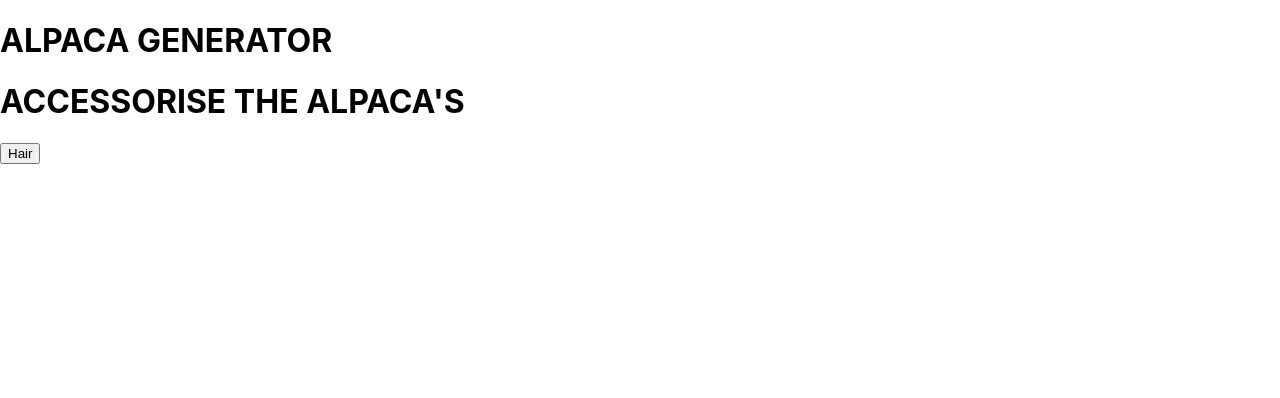
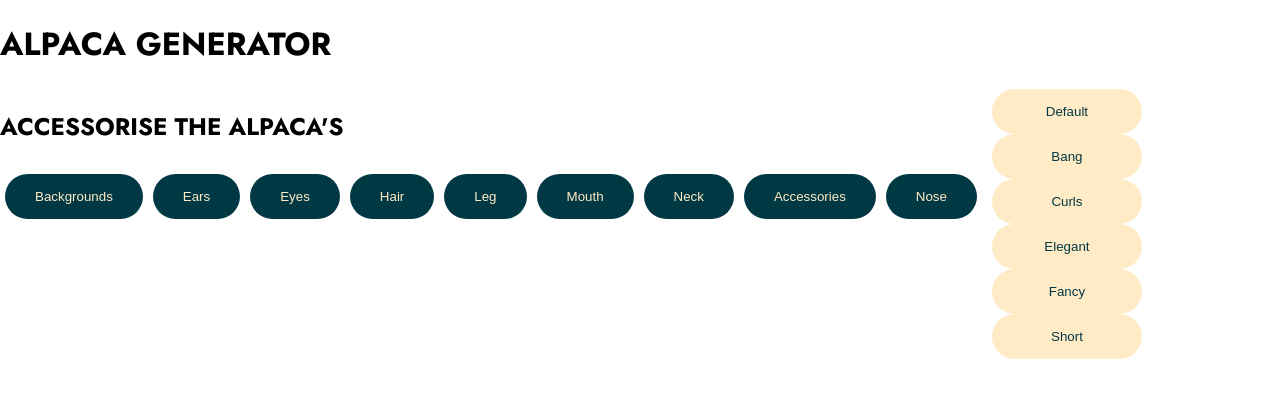
Before and after one commit to victorcodess/alpaca-image-generator, a React (Create React App) app: page / in a window 1280 px wide. Both pictures are taken after a click on the button "Hair". Shown: the top 398 px of the page. Built offline with nearby package versions, Linux system fonts and the light colour scheme.

Commit message:
created state for features

```diff
--- a/src/Components/Buttons.js
+++ b/src/Components/Buttons.js
@@ -1,14 +1,35 @@
-import React from "react";
+import React, { useState } from "react";
+import alpacaDatabase from "../alpacaData";
 
 const Buttons = (props) => {
-    return (
-        <div className="buttons">
-            <h1 className="header">ACCESSORISE THE ALPACA'S</h1>
-            <div className="buttons">
-                <button>Hair</button>
-            </div>
-        </div>
-    )
-}
+  const [feature, setFeature] = useState({});
 
-export default Buttons
+  const handleSetDir = (feature) => {
+    setFeature(() => feature);
+  };
+
+  return (
+    <div className="buttons">
+      <div className="feature-buttons">
+        <h2 className="header">ACCESSORISE THE ALPACA'S</h2>
+        {alpacaDatabase.map((feature, index) => (
+          <button className="feature" onClick={() => handleSetDir(feature)}>
+            {feature.label}
+          </button>
+        ))}
+      </div>
+
+      <div className="style-buttons">
+        {Object.keys(feature).length
+          ? feature.items.map((item, index) => (
+              <div key={index} className="style-grid">
+                <button className="style">{item.label}</button>
+              </div>
+            ))
+          : null}
+      </div>
+    </div>
+  );
+};
+
+export default Buttons;
--- a/src/index.css
+++ b/src/index.css
@@ -1,14 +1,14 @@
+@import url("https://fonts.googleapis.com/css2?family=Jost:wght@400;500;700&display=swap");
+
 body {
   margin: 0;
-  font-family: -apple-system, BlinkMacSystemFont, 'Segoe UI', 'Roboto', 'Oxygen',
-    'Ubuntu', 'Cantarell', 'Fira Sans', 'Droid Sans', 'Helvetica Neue',
-    sans-serif;
+  font-family: "Jost", sans-serif;
   -webkit-font-smoothing: antialiased;
   -moz-osx-font-smoothing: grayscale;
 }
 
 code {
-  font-family: source-code-pro, Menlo, Monaco, Consolas, 'Courier New',
+  font-family: source-code-pro, Menlo, Monaco, Consolas, "Courier New",
     monospace;
 }
 
@@ -80,3 +80,38 @@ code {
   left: 0;
   z-index: 1;
 }
+
+.buttons {
+  display: flex;
+}
+
+.feature-grid {
+  /* display: flex; */
+  background-color: #003844;
+}
+
+.feature {
+  border: none;
+  background-color: #003844;
+  color: #ffebc6;
+  padding: 15px 30px;
+  margin: 10px 5px;
+  border-radius: 100px;
+  /* width: 150px; */
+  /* display: none; */
+}
+
+.style {
+  border: none;
+  background-color: #ffebc6;
+  color: #003844;
+  padding: 15px;
+  border-radius: 100px;
+  margin-left: 10px;
+  width: 150px;
+}
+
+.feature,
+.style:hover {
+  cursor: pointer;
+}
```
